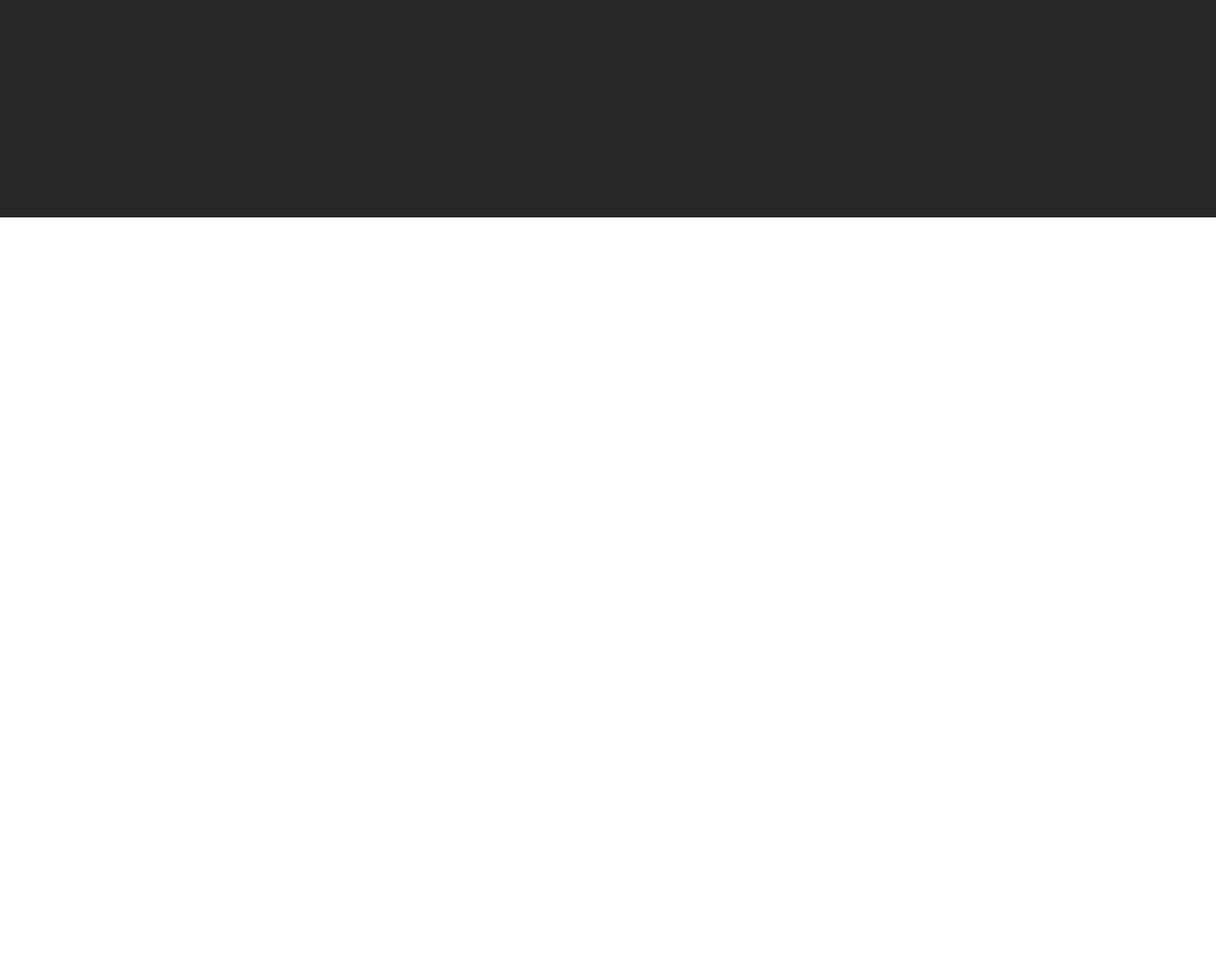
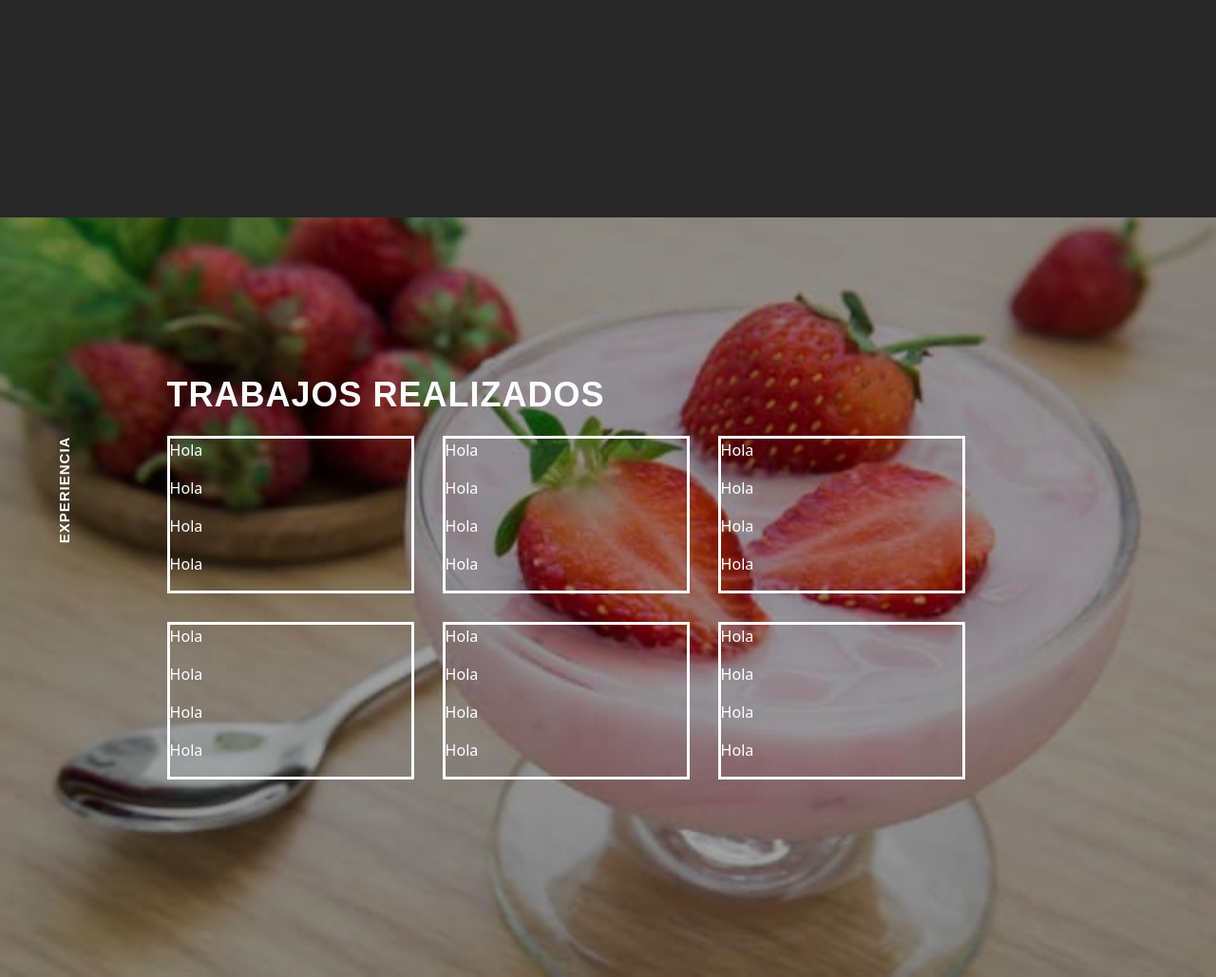
Before and after one commit to alex180216/CVMatias, a plain HTML site: page index.html in a window 1280 px wide. Shown: the part 1371-2400 px from the top of the page at 95% size. Before the commit the page ends 1600 px from the top, so only its background shows below. Drawn offline with nearby package versions, Linux system fonts and the light colour scheme; files that its build step writes are made by us from their sources.

Commit message:
seccion trabajos

```diff
--- a/css/styles.css
+++ b/css/styles.css
@@ -54,20 +54,20 @@ header > nav > ul > li > a{
     right: 0;
     left: 0;
     bottom: 0;
-    background-color: rgba(0, 0, 0, 0.26);
+    background-color: rgba(0, 0, 0, 0.363);
 }
 
 /* BLOQUE PRESENTACION */
 
-#base{
+#base, #experiencia{
     width: 100%;
     height: 100%;
 
 }
-#base > .img-fondo{
+#base > .img-fondo, #experiencia > .img-fondo{
     position: relative;
 }
-#base > .img-fondo > img{
+#base > .img-fondo > img, #experiencia > .img-fondo > img{
     top: 0;
     width: 100%;
     height: 100vh;
@@ -213,3 +213,64 @@ header > nav > ul > li > a{
     width: 75%;
     margin-bottom: -13px;
 }
+
+/* BLOQUE EXPERIENCIA */
+#experiencia >.img-fondo > .base-info{
+    position: absolute;
+    display: grid;
+    top: 20vh;
+    left: 2%;
+    grid-template-columns: 100px minmax(300px, 1000px);
+    gap: 50px;
+    color: white;
+    justify-content: center;
+    align-items: center;
+}
+
+#experiencia >.img-fondo > .base-info > .titulo{
+    transform: rotate(-90deg);
+    margin-top: -165px;
+}
+#experiencia >.img-fondo > .base-info > .titulo > p{
+    font-family: 'Poppins', sans-serif;
+    font-size: 15px;
+    text-transform: uppercase;
+    font-weight: 550;
+    letter-spacing: 1px;
+}
+#experiencia >.img-fondo > .base-info > .datos > p{
+    font-family: 'Poppins', sans-serif;
+    font-size: 36px;
+    font-weight: 600;
+    letter-spacing: 1px;
+    text-transform: uppercase;
+}
+#experiencia >.img-fondo > .base-info > .datos > h1{
+    font-family: 'Poppins', sans-serif;
+    font-size: 70px;
+    font-weight: 600;
+    letter-spacing: 1px;
+    text-transform: uppercase;
+}
+#experiencia >.img-fondo > .base-info > .datos > h1 > span{
+    color: #28ff88;
+}
+#experiencia >.img-fondo > .base-info > .datos > .margin-minus{
+    margin-top: -25px;
+}
+#experiencia >.img-fondo > .base-info > .datos > .margen-bajo{
+    border-bottom: #28ff88 4px solid;
+    width: 150px;
+    margin-top: 70px;
+}
+#experiencia >.img-fondo > .base-info > .datos > .grilla-jobs{
+    display: grid;
+    grid-template-columns: repeat(3, minmax(150px, 260px));
+    gap: 30px;
+}
+#experiencia >.img-fondo > .base-info > .datos > .grilla-jobs > .grilla-items{
+    width: 100%;
+    height: 100%;
+    border: white 3px solid;
+
+}
--- a/index.html
+++ b/index.html
@@ -205,6 +205,69 @@
         </div>
     </section>
 
+    <section id="experiencia">
+        <div class="img-fondo">
+            <img src="./img/img2.jpg" alt="">
+            <div class="mascara">
+
+            </div>
+
+            <div class="base-info">
+                <div class="titulo">
+                    <p>Experiencia</p>
+                </div>
+                <div class="datos">
+                    <p>Trabajos realizados</p>
+
+                    <div class="grilla-jobs">
+                        <div class="grilla-items">
+                            <p>Hola</p>
+                            <p>Hola</p>
+                            <p>Hola</p>
+                            <p>Hola</p>
+                        </div>
+                        <div class="grilla-items">
+                            <p>Hola</p>
+                            <p>Hola</p>
+                            <p>Hola</p>
+                            <p>Hola</p>
+                        </div>
+                        <div class="grilla-items">
+                            <p>Hola</p>
+                            <p>Hola</p>
+                            <p>Hola</p>
+                            <p>Hola</p>
+                        </div>
+                        <div class="grilla-items">
+                            <p>Hola</p>
+                            <p>Hola</p>
+                            <p>Hola</p>
+                            <p>Hola</p>
+                        </div>
+                        <div class="grilla-items">
+                            <p>Hola</p>
+                            <p>Hola</p>
+                            <p>Hola</p>
+                            <p>Hola</p>
+                        </div>
+                        <div class="grilla-items">
+                            <p>Hola</p>
+                            <p>Hola</p>
+                            <p>Hola</p>
+                            <p>Hola</p>
+                        </div>
+
+
+                    </div>
+                </div>
+
+            </div>
+        </div>
+
+
+
+    </section>
+
 
 
     <script src="./js/bootstrap.bundle.min.js"></script>
```
Also changed, not shown: img/img2.jpg (added), js/app.js (added).
